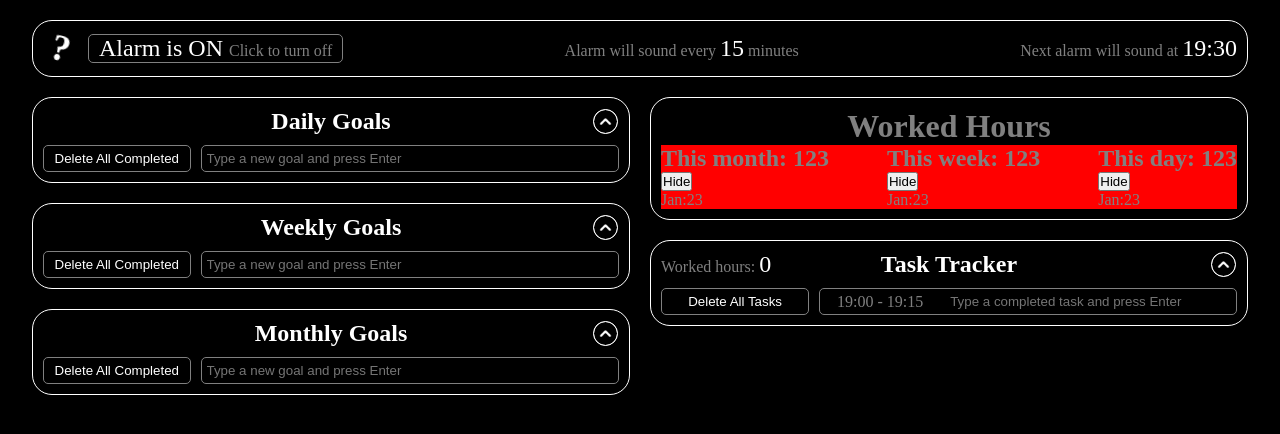
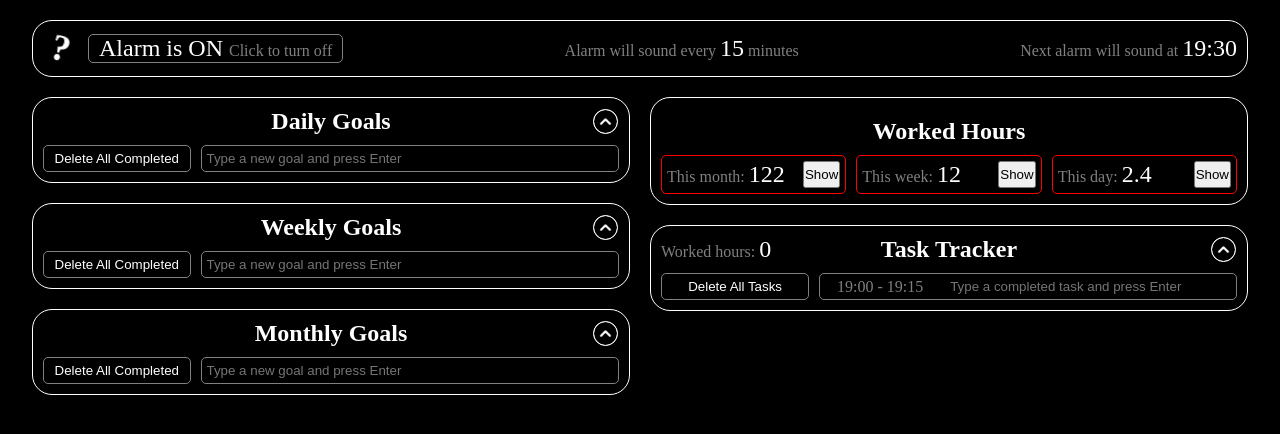
Before and after one commit to danifromecuador/plannywise_draft, a React (Vite) app: page / in a window 1280 px wide. Shown: the top 434 px of the page. Built offline with nearby package versions, Linux system fonts and the light colour scheme.

Commit message:
Render 3 stats components: month, week, and day | feat/stats | src/stats & src/main |

```diff
--- a/src/main/index.css
+++ b/src/main/index.css
@@ -14,3 +14,7 @@ body {
   justify-content: center;
   align-items: center;
 }
+
+ul, li {
+  list-style: none;
+}
--- a/src/stats/Stats.css
+++ b/src/stats/Stats.css
@@ -11,9 +11,13 @@
   color: gray;
 }
 
+.Stats h2 {
+  color: white;
+  padding: 10px;
+}
 .stats_detail {
   width: 100%;
   display: flex;
   justify-content: space-between;
-  background-color: red;
+  column-gap: 10px;
 }
--- a/src/stats/Stats.jsx
+++ b/src/stats/Stats.jsx
@@ -1,15 +1,18 @@
 // src/
 import "./Stats.css"
 import { Stats_detail } from "./Stats_detail";
+import { monthStatStore } from "../store/store";
+import { weekStatStore } from "../store/store";
+import { dayStatStore } from "../store/store";
 
 export const Stats = () => {
   return (
     <div className="Stats">
-      <h1>Worked Hours</h1>
+      <h2>Worked Hours</h2>
       <div className="stats_detail">
-        <Stats_detail h2="month"/>
-        <Stats_detail h2="week"/>
-        <Stats_detail h2="day"/>
+        <Stats_detail h2="month" store={monthStatStore()}/>
+        <Stats_detail h2="week" store={weekStatStore()}/>
+        <Stats_detail h2="day" store={dayStatStore()}/>
       </div>
     </div>
   )
--- /dev/null
+++ b/src/stats/Stats_detail.css
@@ -0,0 +1,18 @@
+.Stats_detail {
+  width: 100%;
+  height: fit-content;
+  border: 1px solid red;
+  border-radius: 5px;
+  padding: 5px;
+}
+
+.Stats_detail .header {
+  display: flex;
+  justify-content: space-between;
+  /* align-items: center; */
+}
+
+.Stats_detail .header .counter {
+  font-size: 1.5rem;
+  color: white;
+}
--- a/src/stats/Stats_detail.jsx
+++ b/src/stats/Stats_detail.jsx
@@ -1,14 +1,41 @@
 // src/
-export const Stats_detail = ({h2}) => {
+import { useState } from "react";
+import "./Stats_detail.css";
+export const Stats_detail = ({ h2, store }) => {
+  const [spreadBtn, setSpreadBtn] = useState("");
+  const [shrinkBtn, setShrinkBtn] = useState("hide");
+  const [previous, setPrevious] = useState("hide");
+
+  const handleSpreadBtn = () => {
+    setSpreadBtn("hide");
+    setShrinkBtn("");
+    setPrevious("");
+  };
+
+  const handleShrinkBtn = () => {
+    setSpreadBtn("");
+    setShrinkBtn("hide");
+    setPrevious("hide");
+  };
+
   return (
     <div className="Stats_detail">
-      <div className="months">
-        <div className="header">
-          <h2>This {h2}: 123</h2>
-          <button>Hide</button>
-          <div className="previous">Jan:23</div>
-        </div>
+      <div className="header">
+        <span>This {h2}: <span className="counter">{store.current}</span></span>
+        <button className={spreadBtn} onClick={handleSpreadBtn}>
+          Show
+        </button>
+        <button className={shrinkBtn} onClick={handleShrinkBtn}>
+          Hide
+        </button>
       </div>
+      <ul className={previous}>
+        {Object.entries(store.previous).map(([key, value]) => (
+          <li key={key}>
+            {`${key}: ${value}`} {/* Render key and value */}
+          </li>
+        ))}
+      </ul>
     </div>
-  )
-}
+  );
+};
--- a/src/store/store.js
+++ b/src/store/store.js
@@ -48,3 +48,24 @@ export const TaskStore = create((set) => ({
   workedHours: () => workedHours(),
   deleteAllTasks: () => set({ completedTasks: [] }),
 }))
+
+export const monthStatStore = create((set)=>({
+  current: 122,
+  previous: {
+    jan: 1, feb: 2, mar: 3, apr: 4, jun: 9, jul: 12, ago: 0, sep: 2, oct:6, nov:12, dec:0
+  }
+}))
+
+export const weekStatStore = create((set)=>({
+  current: 12,
+  previous: {
+    w23: 12, w22: 11, w21: 12, w20: 0, w19:0
+  }
+}))
+
+export const dayStatStore = create((set)=>({
+  current: 2.4,
+  previous: {
+    mon:6, tue:12, wed: 5, thu:1, fri:9, sat:4
+  }
+}))
```
